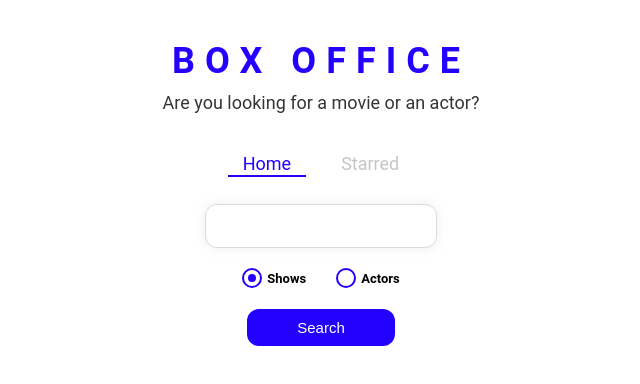
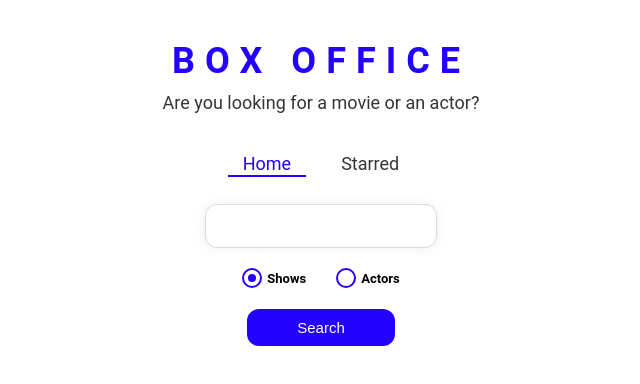
Before and after one commit to TusharKaundal/box-office, a React (Create React App) app: page /#/ in a window 1280 px wide. Shown: the top 384 px of the page, without its empty margins (319-959 px from the left). Built offline with nearby package versions, Linux system fonts and the light colour scheme; the HTML template or start-up script is replaced by a standard one.

Commit message:
added label and colour contrast

```diff
--- a/src/components/Navs.styled.js
+++ b/src/components/Navs.styled.js
@@ -14,7 +14,7 @@ export const LinkStyled = styled(Link)`
   padding: 3px 15px;
   position: relative;
   text-decoration: none;
-  color: ${({ theme }) => theme.mainColors.gray};
+  color: ${({ theme }) => theme.mainColors.dark};
   &.active {
     color: ${({ theme }) => theme.mainColors.blue};
     &:after {
--- a/src/index.js
+++ b/src/index.js
@@ -16,7 +16,7 @@ ReactDOM.render(
 // If you want your app to work offline and load faster, you can change
 // unregister() to register() below. Note this comes with some pitfalls.
 // Learn more about service workers: https://cra.link/PWA
-serviceWorkerRegistration.unregister();
+serviceWorkerRegistration.register();
 
 // If you want to start measuring performance in your app, pass a function
 // to log results (for example: reportWebVitals(console.log))
--- a/src/pages/Home.js
+++ b/src/pages/Home.js
@@ -1,3 +1,4 @@
+/* eslint-disable jsx-a11y/label-has-associated-control */
 import React, { useCallback, useState } from 'react';
 import ActorGrid from '../components/actor/ActorGrid';
 import CustomRadio from '../components/CustomRadio';
@@ -54,7 +55,9 @@ const Home = () => {
 
   return (
     <MainPageLayout>
+      <label htmlFor="label" />
       <SearchInput
+        id="label"
         type="text"
         onKeyDown={onKeyDown}
         onChange={onInputChange}
```
